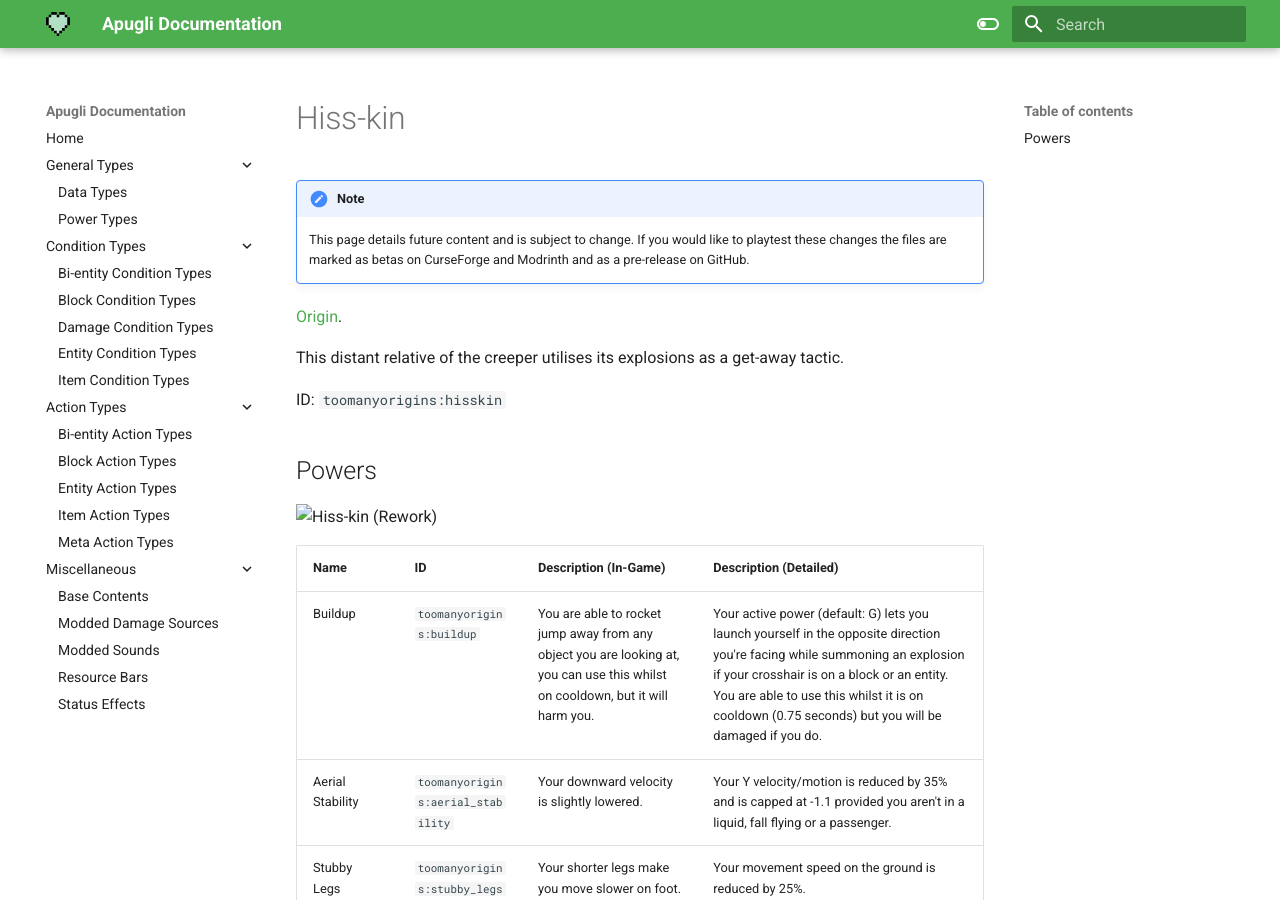
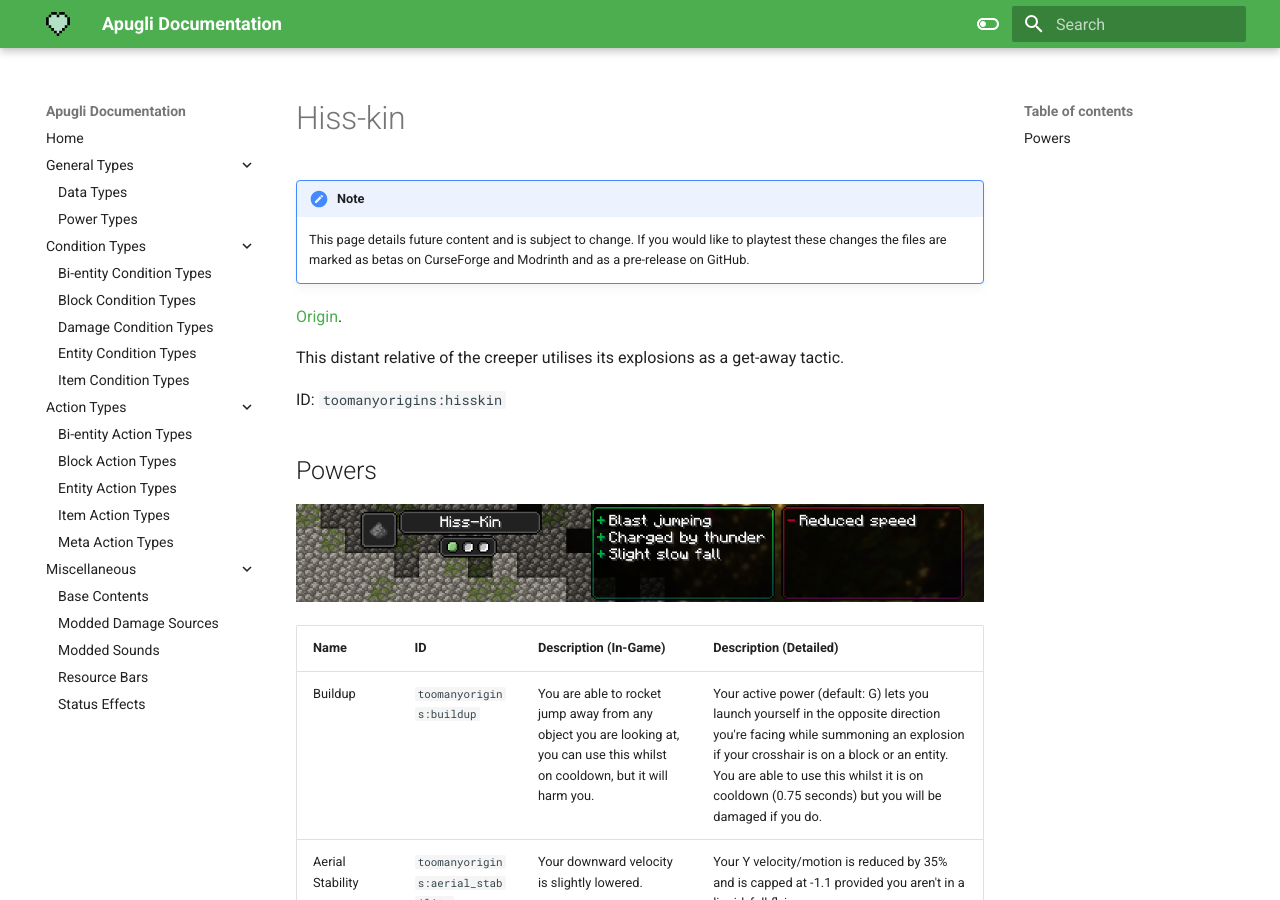
Before and after one commit to MerchantPug/apugli-docs, an MkDocs documentation site: the page built from docs/misc/base_contents/origins/toomanyorigins_rework/hisskin.md, in a window 1280 px wide and 900 px high. Built offline with MkDocs 1.6.1 and Material for MkDocs 9.7.7, drawn with Linux system fonts in a browser that asks for light colours.

Commit message:
Fix Hiss-kin image link.

```diff
--- a/docs/misc/base_contents/origins/toomanyorigins_rework/hisskin.md
+++ b/docs/misc/base_contents/origins/toomanyorigins_rework/hisskin.md
@@ -16,7 +16,7 @@ ID: `toomanyorigins:hisskin`
 
 ## Powers
 
-![Hiss-kin (Rework)](../../../../images/tmoHissKinBannerRework.png)
+![Hiss-kin (Rework)](../../../../images/tmoHisskinBannerRework.png)
 
 Name | ID | Description (In-Game) | Description (Detailed)
 -----|----|-----------------------|------------------------
```
